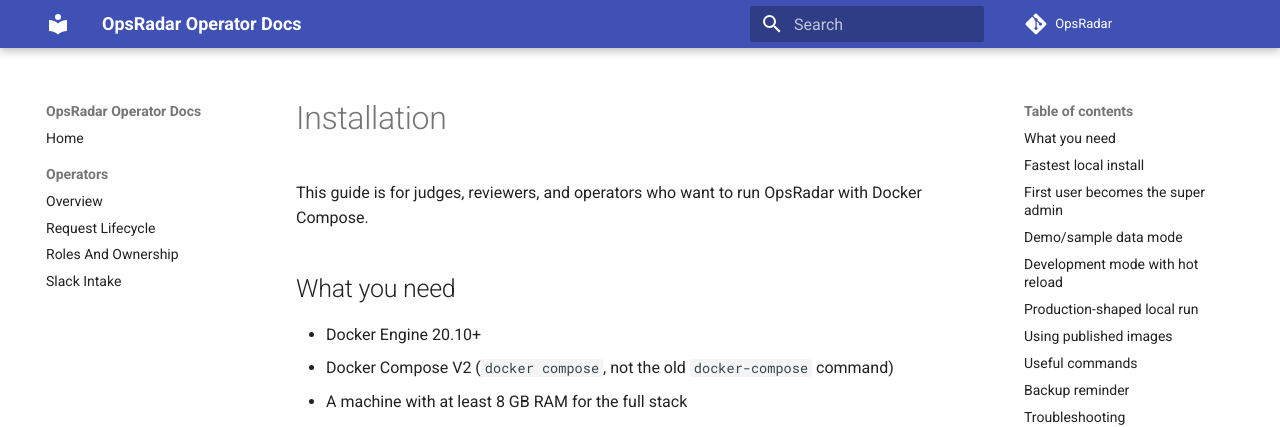
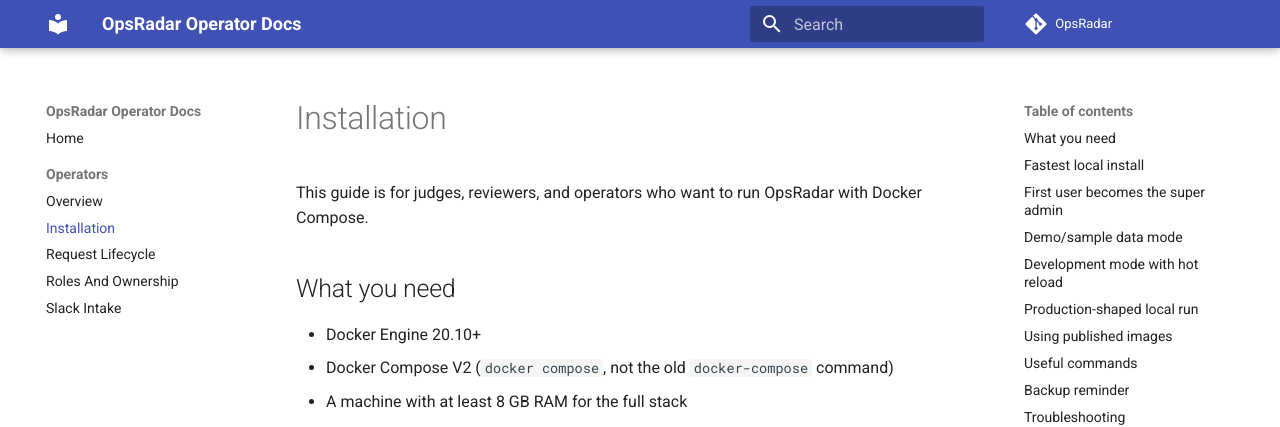
Before and after one commit to Absolute-Martial/Ops-Radar, an MkDocs documentation site: the page built from docs/operators/installation.md, in a window 1280 px wide. Shown: the top 427 px of the page. Built offline with MkDocs 1.6.1 and Material for MkDocs 9.7.7, drawn with Linux system fonts in a browser that asks for light colours; comment, search, counter and statistics services are not loaded.

Commit message:
Add installation guide to docs navigation

```diff
--- a/mkdocs.yml
+++ b/mkdocs.yml
@@ -17,6 +17,7 @@
   - Home: index.md
   - Operators:
       - Overview: operators/overview.md
+      - Installation: operators/installation.md
       - Request Lifecycle: operators/request-lifecycle.md
       - Roles And Ownership: operators/roles-and-ownership.md
       - Slack Intake: operators/slack-intake.md
```
